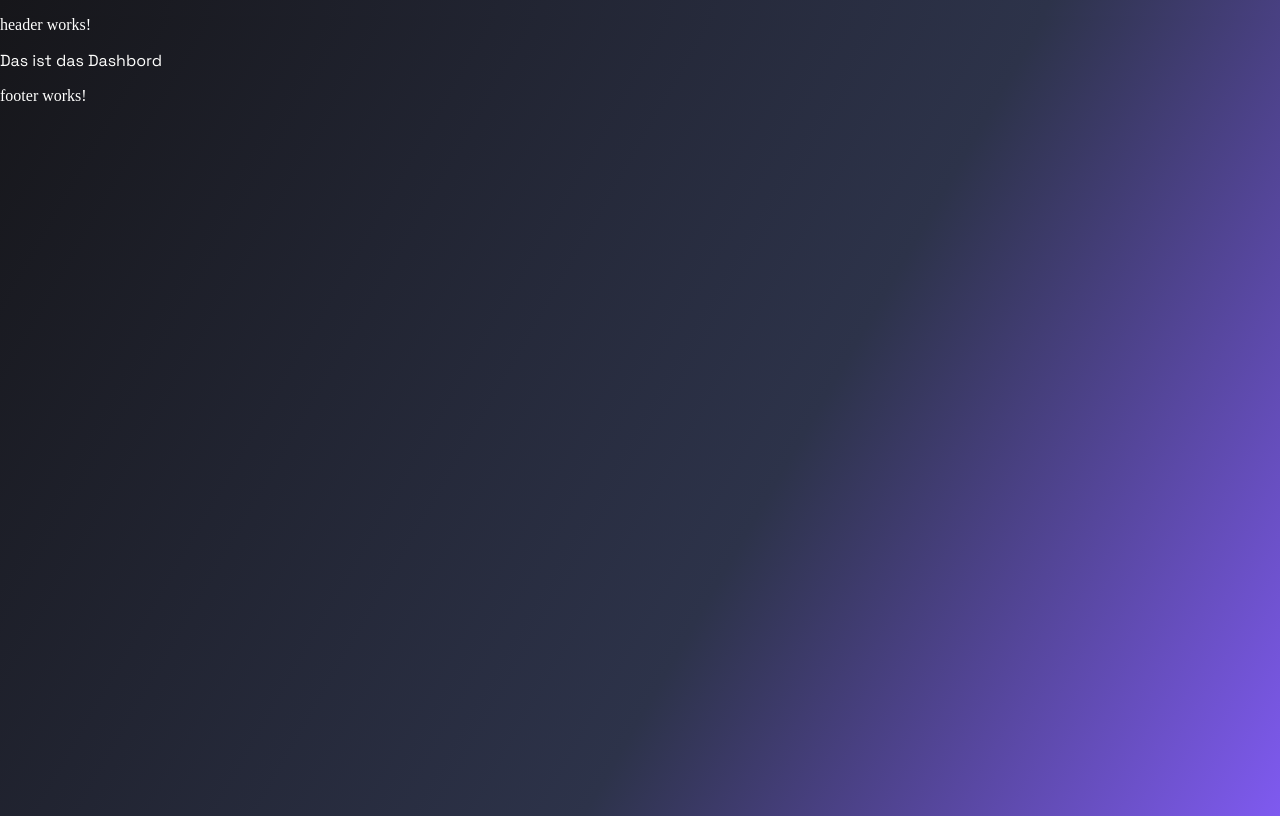
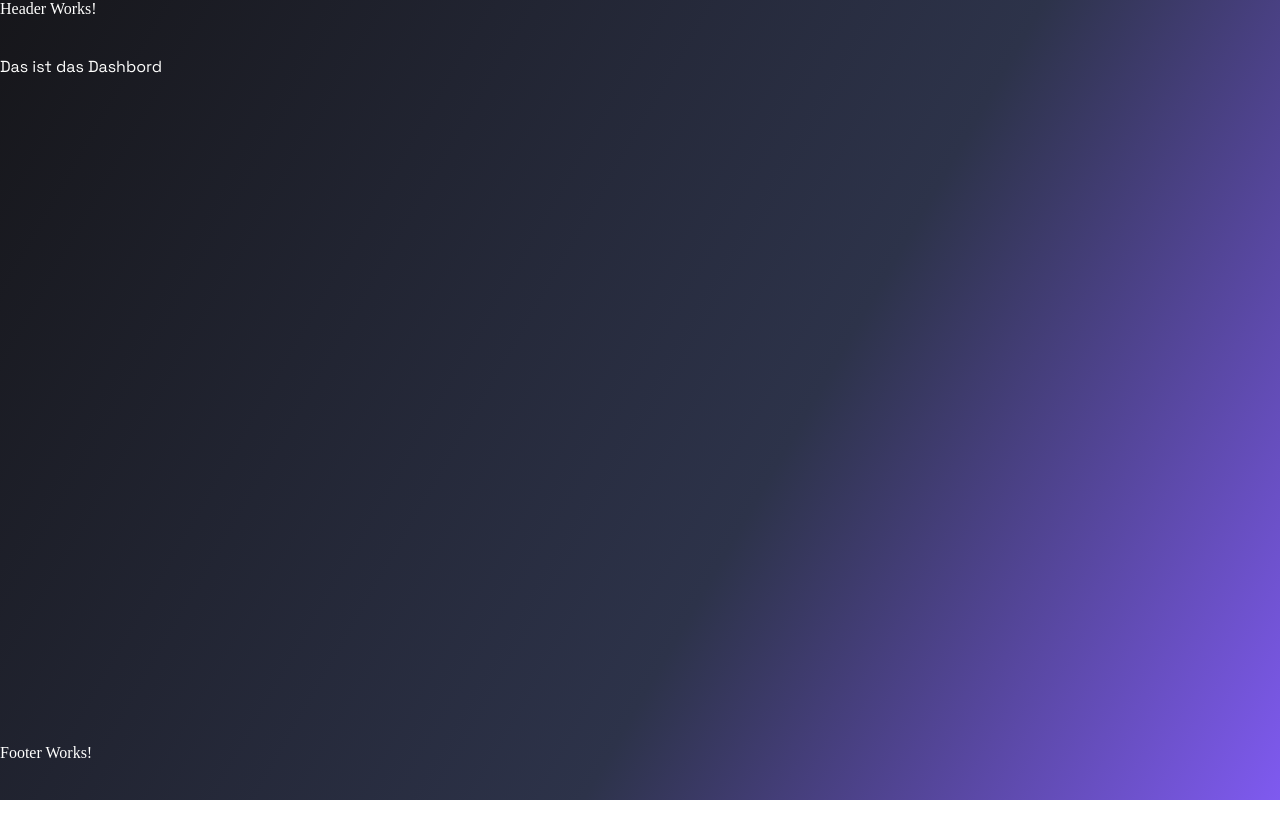
Before and after one commit to M1roel/Peytor, an Angular app: page / in a window 1280 px wide. Built offline with nearby package versions, Linux system fonts and the light colour scheme.

Commit message:
style: styling für header, main-section und footer

```diff
--- a/src/app/app.component.html
+++ b/src/app/app.component.html
@@ -1,3 +1,7 @@
-<app-header></app-header>
-<router-outlet></router-outlet>
-<app-footer></app-footer>
+<body>
+  <app-header></app-header>
+  <main>
+    <router-outlet></router-outlet>
+  </main>
+  <app-footer></app-footer>
+</body>
--- a/src/app/app.component.ts
+++ b/src/app/app.component.ts
@@ -7,7 +7,7 @@ import { FooterComponent } from './shared/footer/footer.component';
   selector: 'app-root',
   imports: [RouterOutlet, HeaderComponent, FooterComponent],
   templateUrl: './app.component.html',
-  styleUrl: './app.component.scss'
+  styleUrls: ['./app.component.scss', '../styles.scss']
 })
 export class AppComponent {
   title = 'Peytor';
--- a/src/app/shared/footer/footer.component.html
+++ b/src/app/shared/footer/footer.component.html
@@ -1 +1,3 @@
-<p>footer works!</p>
+<section class="footer">
+    Footer Works!
+</section>
--- a/src/app/shared/footer/footer.component.scss
+++ b/src/app/shared/footer/footer.component.scss
@@ -0,0 +1,4 @@
+.footer {
+    width: 100%;
+    height: 56px;
+}
--- a/src/app/shared/header/header.component.html
+++ b/src/app/shared/header/header.component.html
@@ -1 +1,3 @@
-<p>header works!</p>
+<section class="header">
+    Header Works!
+</section>
--- a/src/app/shared/header/header.component.scss
+++ b/src/app/shared/header/header.component.scss
@@ -0,0 +1,4 @@
+.header {
+    width: 100%;
+    height: 56px;
+}
--- a/src/styles.scss
+++ b/src/styles.scss
@@ -1,4 +1,6 @@
+@use '../src/styles/mixins.scss' as m;
 @use '../src/styles/variables.scss' as v;
+
 
 @font-face {
     font-family: 'Space Grotesk';
@@ -38,10 +40,27 @@
 
 
 body, html {
+    @include m.flexBox(column, center, flex-start);
     margin: 0;
     padding: 0;
     box-sizing: border-box;
     background: linear-gradient(120deg, v.$background 0%, v.$surface 60%, v.$primary 100%);
-    min-height: 100vh;
+    height: 100vh;
+    width: 100vw;
     color: v.$text-primary;
 }
+
+app-header {
+  height: 56px;
+  flex-shrink: 0;
+}
+
+main {
+  flex: 1 0 auto;
+  min-height: 0;
+}
+
+app-footer {
+  height: 56px;
+  flex-shrink: 0;
+}
```
